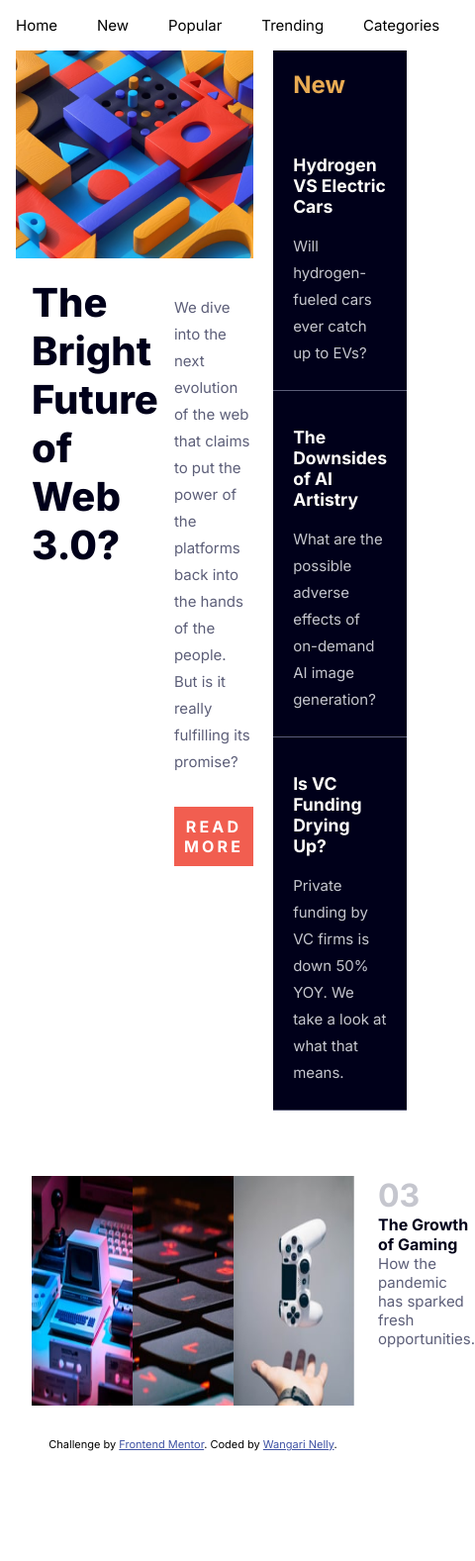
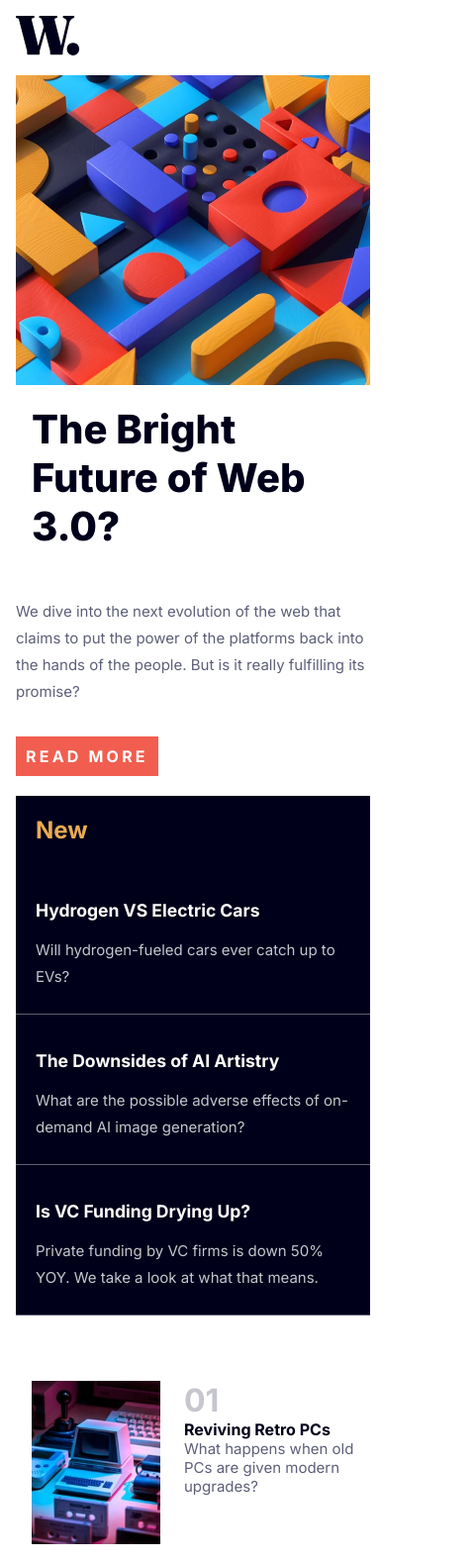
Before and after one commit to WangariNelly/News_Homepage, a plain HTML site: page index.html in a window 390 px wide. Shown: the top 1577 px of the page at 99% size, 480 px wide, since content can reach past the window. Before the commit the page ends 1514 px from the top, so only its background shows below. Drawn offline with Linux system fonts and the light colour scheme.

Commit message:
Updated changes to News Homepage code.

```diff
--- a/index.html
+++ b/index.html
@@ -5,7 +5,7 @@
   <meta name="viewport" content="width=device-width, initial-scale=1.0"> <!-- displays site properly based on user's device -->
 
   <link rel="icon" type="image/png" sizes="32x32" href="./assets/images/favicon-32x32.png">
-  <link rel="stylesheet" href="styles.css">
+  <link rel="stylesheet" href="styles.css"/>
   <title>Frontend Mentor | News homepage</title>
 
   <!-- Feel free to remove these styles or customise in your own stylesheet 👍 -->
@@ -19,6 +19,7 @@
     <div>
       <img src="./assets/images/logo.svg" alt="" />
     </div>
+
   <nav>
     <ul>
   <li>Home</li>
@@ -28,15 +29,21 @@
   <li>Categories</li>
 </ul>
 </nav>
+
+<div class="menu">
+  <img src="/assets/images/icon-menu.svg" alt=""/>
+</div>
 </header>
 
 <section class="container" >
-    <div >
+    <div>
+      <picture>
     <source
             media="(min-width: 768px)"
-            srcset="./assets/images/image-web-3-desktop.jpg"
-          />
-          <img src="./assets/images/image-web-3-mobile.jpg" alt="" />
+            srcset="./assets/images/image-web-3-desktop.jpg"/>
+
+            <img src="./assets/images/image-web-3-mobile.jpg" alt="" />
+
         </picture>
 <article>
   <h1>The Bright Future of Web 3.0?</h1>
--- a/styles.css
+++ b/styles.css
@@ -1,5 +1,4 @@
 @import url("https://fonts.googleapis.com/css2?family=Inter:wght@400;700;800&display=swap");
-
 
 * {
     margin: 0;
@@ -26,8 +25,6 @@
     justify-content: center !important;
     align-items: center;
     margin: auto;
-
-
   }
 
   .header{
@@ -44,7 +41,7 @@
     display: flex;
     align-items: center;
     justify-content: center;
-    gap: 2.5rem;
+    gap: 1rem;
     transform: translateY(0%)
   }
 
@@ -55,6 +52,10 @@
 
   .header nav ul li{
     margin: 0;
+  }
+
+  .header .menu{
+    display: none;
   }
 
   .container {
@@ -184,3 +185,24 @@
   .categories .img{
     width: 75%;
   }
+
+
+ @media (min-width: 375px) and (max-width: 768px){
+    .header nav{
+        display: none;
+    }
+    .container{
+        display: grid;
+        grid-template-columns:repeat(1, 3fr);
+    }
+    .container article{
+        display: grid;
+        grid-template-columns: repeat(1, 1fr);
+    }
+
+    .categories{
+        display: grid;
+        grid-template-columns: repeat(1, 3fr);
+        gap: 1.25rem;
+    }
+}
```
